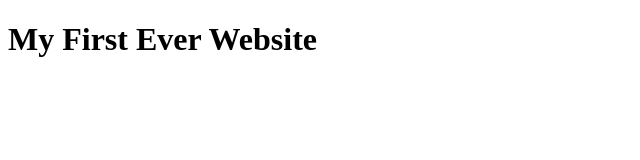
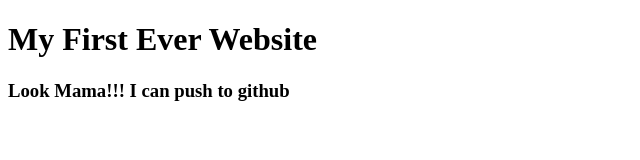
Before and after one commit to nuruddin55/my-first-website, a plain HTML site: page index.html in a window 1280 px wide. Shown: the whole page, without its empty margins (0-640 px from the left). Drawn offline with Linux system fonts and the light colour scheme.

Commit message:
learned github

```diff
--- a/index.html
+++ b/index.html
@@ -8,6 +8,7 @@
 </head>
 <body>
     <h1>My First Ever Website</h1>
+    <h3>Look Mama!!! I can push to github</h3>
 
 </body>
 </html>
```
